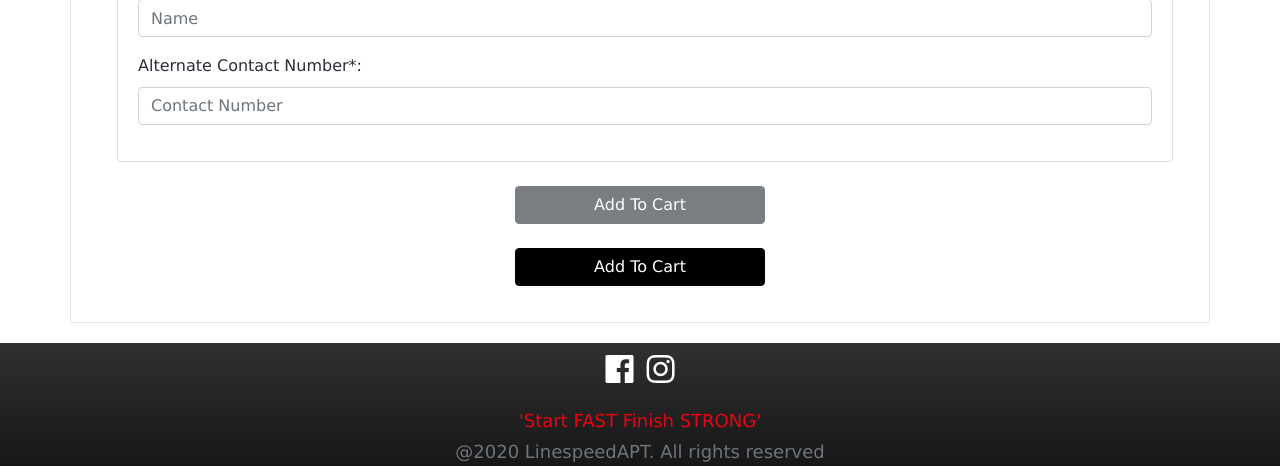
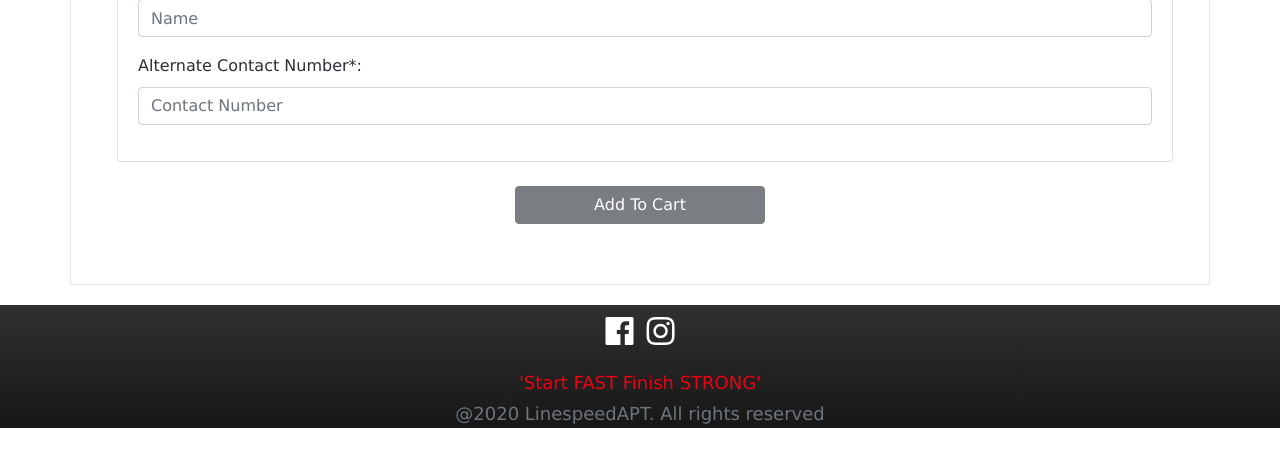
Before and after one commit to Jabukiro/lsapt, a PHP site: page /training/holiday-program in a window 1280 px wide. Shown: the part 1616-2082 px from the top of the page. After the commit the page ends 2044 px from the top, so only its background shows below. Run offline with PHP 8.4, Linux system fonts and the light colour scheme; some libraries are stand-ins or nearby versions.

Commit message:
Remove secondary add to cart button

```diff
--- a/Front/training/holiday-program/index.php
+++ b/Front/training/holiday-program/index.php
@@ -74,16 +74,6 @@ require "$webroot/_openHead.php"
                 <a href="/contact" class="mx-auto btn btn-success" role="button" aria-pressed="true">Contact Us</a> to register your interest or for further information.
     -->
             </p>
-            <div class="d-flex session-button-container">
-                <div class="ml-auto mr-auto">
-                    <button data-id="6" class="btn btn-dark btn-accent" style="min-width: 250px;">Add To Cart</button>
-                    <div id="storeCreationLoading" class="angel-linear-loading">
-                        <div class="line"></div>
-                        <div class="subline inc"></div>
-                        <div class="subline dec"></div>
-                    </div>
-                </div>
-            </div>
         </div>
     </div>
     <!--Svelte content target. Drawer for the cart from right only.-->
```
